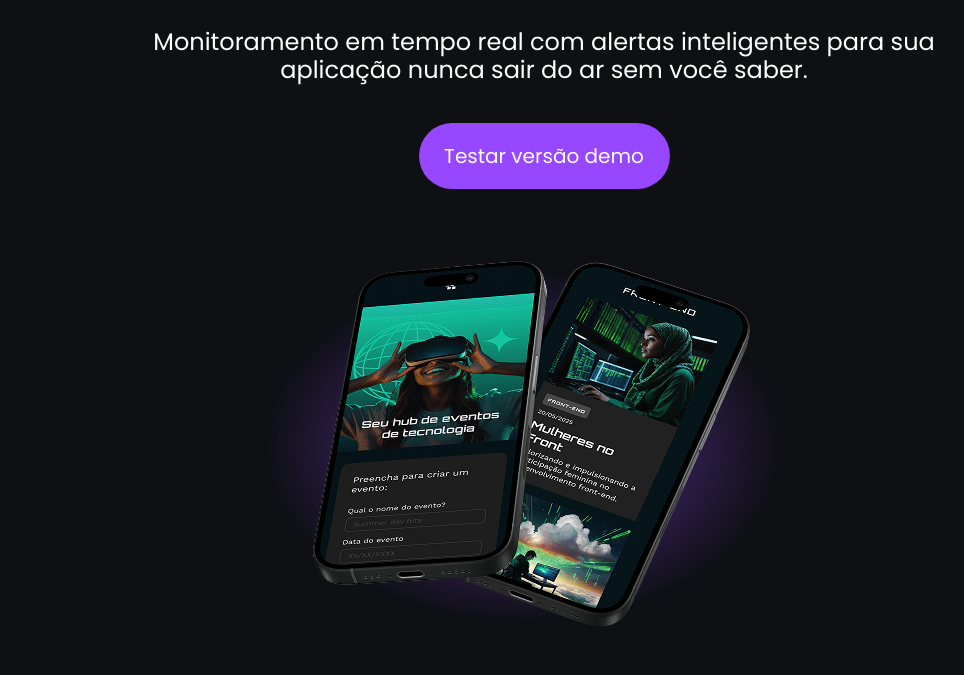
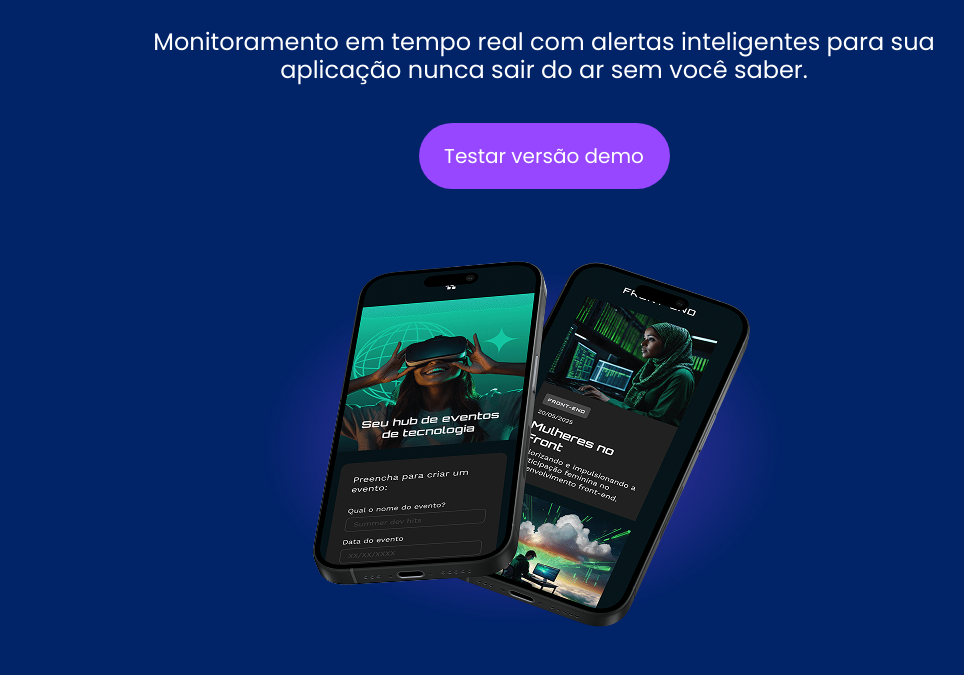
Before and after one commit to Elizeud21/techboard, a plain HTML site: page index.html in a window 1280 px wide. Shown: the part 331-1006 px from the top of the page, without its empty margins (96-1060 px from the left). Drawn offline with Linux system fonts and the light colour scheme; a web font is replaced by a local one.

Commit message:
alteração da cor de fundo

```diff
--- a/css/style.css
+++ b/css/style.css
@@ -19,7 +19,8 @@
 
 
 body{
-    background-color: #0e1014;
+    background-color: #012368;
+    /* background-color: #0e1014; */
     color: #FFFFFF;
 }
 /*h1, p, a{
```
